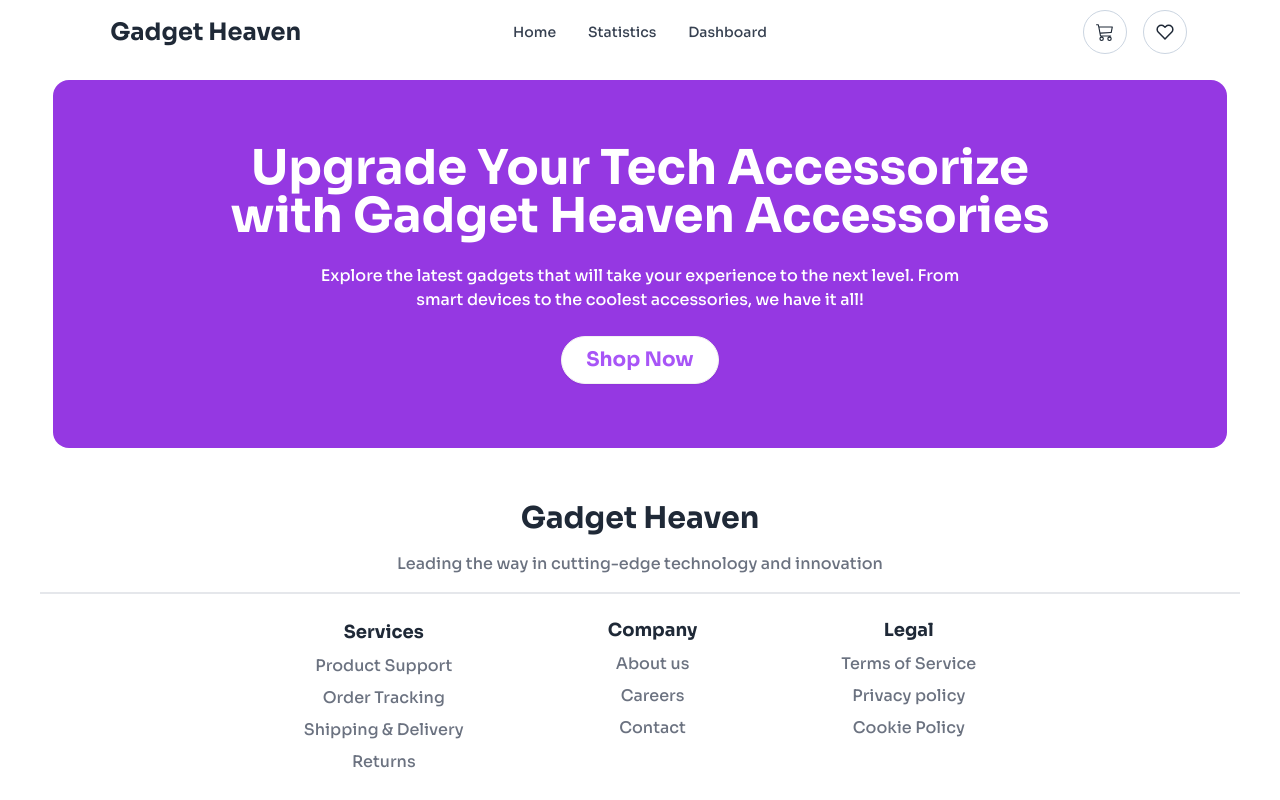
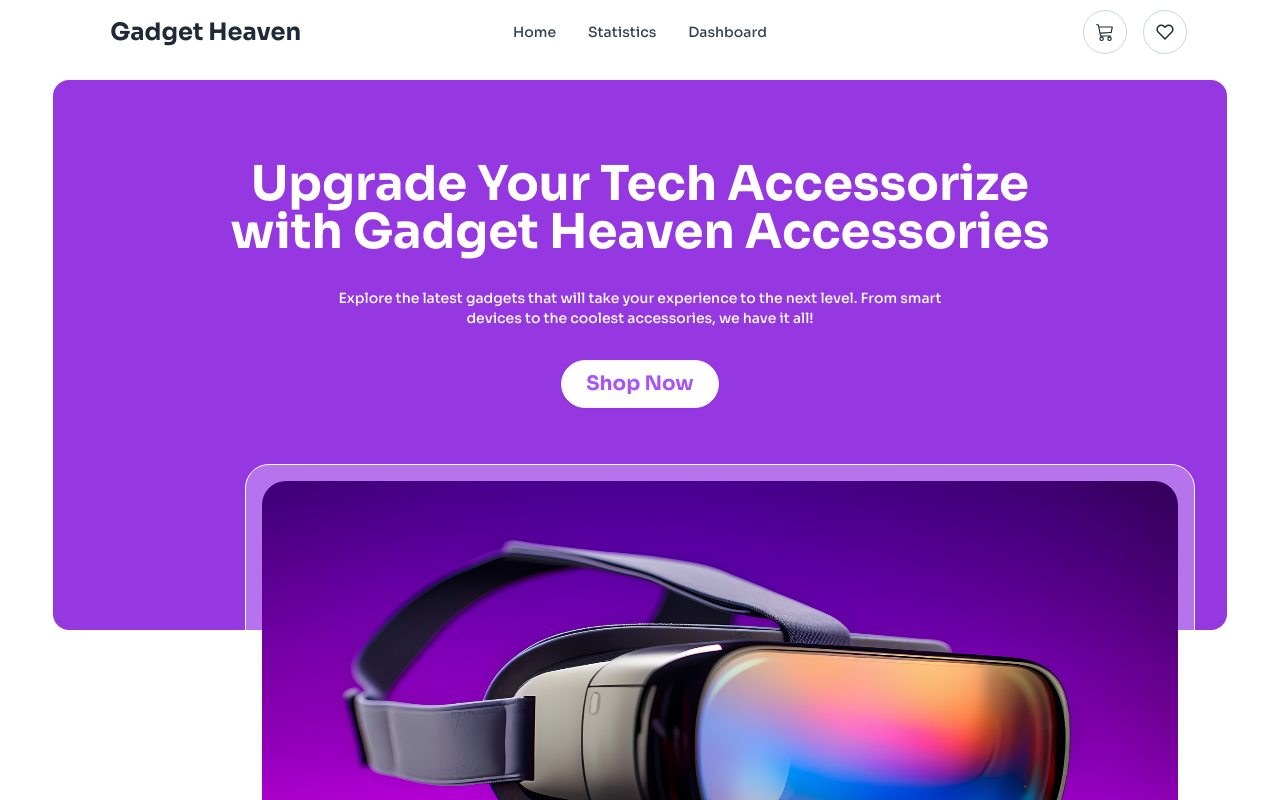
Before and after one commit to ssmahim01/mz-shop, a React (Vite) app: page / in a window 1280 px wide. Shown: the top 800 px of the page. Built offline with nearby package versions, Linux system fonts and the light colour scheme.

Commit message:
Added BannerImg component with Updated Banner and Footer components and Updated Home page with main Layout

```diff
--- a/src/components/Banner.jsx
+++ b/src/components/Banner.jsx
@@ -1,13 +1,20 @@
+import { useNavigate } from "react-router-dom";
+
 const Banner = () => {
+    const navigate = useNavigate();
+
+    const handleNavigate = () => {
+        navigate('/dashboard');
+    };
 
     return (
-        <div className="md:px-40 px-10 md:py-16 py-10 my-4 relative">
-            <div className="flex flex-col justify-center items-center gap-6">
-                <h2 className="lg:text-5xl md:text-3xl text-2xl text-white font-bold text-center">Upgrade Your Tech Accessorize with Gadget Heaven Accessories</h2>
+        <div className="lg:px-40 px-10 lg:pt-20 pt-10 lg:h-[550px] md:h-[500px] h-[380px] my-4">
+            <div className="flex flex-col justify-center items-center md:gap-8 gap-4">
+                <h2 className="lg:text-5xl md:text-3xl text-lg text-white font-bold text-center">Upgrade Your Tech Accessorize with Gadget Heaven Accessories</h2>
 
-                <p className="text-white font-medium text-center w-3/4">Explore the latest gadgets that will take your experience to the next level. From smart devices to the coolest accessories, we have it all!</p>
+                <p className="text-sm text-white font-medium text-center lg:w-3/4 w-11/12">Explore the latest gadgets that will take your experience to the next level. From smart devices to the coolest accessories, we have it all!</p>
 
-                <button className="btn rounded-full px-6 bg-white text-purple-500 text-xl font-bold">Shop Now</button>
+                <button onClick={handleNavigate} className="btn rounded-full px-6 bg-white text-purple-500 text-xl font-bold">Shop Now</button>
             </div>
         </div>
     );
--- /dev/null
+++ b/src/components/BannerImg.jsx
@@ -0,0 +1,11 @@
+const BannerImg = () => {
+    return (
+        <div className="border border-white rounded-3xl p-4 w-4/5 lg:w-[950px] h-full lg:h-[500px] mx-auto" style={{
+            backgroundColor: 'rgba(255, 255, 255, 0.3)'
+        }}>
+            <img className="w-full h-full rounded-3xl" src="/assets/banner.jpg" alt="Image of Banner" />
+        </div>
+    );
+};
+
+export default BannerImg;
--- a/src/components/Footer.jsx
+++ b/src/components/Footer.jsx
@@ -9,7 +9,7 @@ const Footer = () => {
         <div className="border border-gray-200 lg:w-[1200px]"></div>
       </nav>
 
-      <div className="flex flex-wrap justify-between items-center lg:px-10 lg:mt-0 mt-8 lg:-space-y-9 space-y-4">
+      <div className="flex flex-wrap justify-between items-center lg:px-10 lg:mt-0 mt-8 md:-space-y-9 space-y-4">
         <nav className="flex flex-col gap-2 text-gray-500 font-medium">
           <h2 className="text-lg font-bold text-gray-800">Services</h2>
           <a className="link link-hover">Product Support</a>
@@ -17,13 +17,13 @@ const Footer = () => {
           <a className="link link-hover">Shipping & Delivery</a>
           <a className="link link-hover">Returns</a>
         </nav>
-        <nav className="flex flex-col gap-2 text-gray-500 font-medium lg:ml-36 ml-3">
+        <nav className="flex flex-col gap-2 text-gray-500 font-medium lg:ml-36 md:ml-24 ml-3">
           <h2 className="text-lg font-bold text-gray-800">Company</h2>
           <a className="link link-hover">About us</a>
           <a className="link link-hover">Careers</a>
           <a className="link link-hover">Contact</a>
         </nav>
-        <nav className="flex flex-col gap-2 text-gray-500 font-medium lg:ml-36 ml-3">
+        <nav className="flex flex-col gap-2 text-gray-500 font-medium lg:ml-36 md:ml-24 ml-3">
           <h2 className="text-lg font-bold text-gray-800">Legal</h2>
           <a className="link link-hover">Terms of Service</a>
           <a className="link link-hover">Privacy policy</a>
--- a/src/layouts/Layout.jsx
+++ b/src/layouts/Layout.jsx
@@ -8,7 +8,7 @@ const Layout = () => {
     <div>
       <div className="w-11/12 mx-auto">
        <Navbar></Navbar>
-        <div className="min-h-[calc(100vh-420px)]">
+        <div className="min-h-[calc(100vh+350px)]">
           <Outlet />
         </div>
       </div>
--- a/src/pages/Home.jsx
+++ b/src/pages/Home.jsx
@@ -1,11 +1,17 @@
 import Banner from "../components/Banner";
+import BannerImg from "../components/BannerImg";
 
 const Home = () => {
-  return <div>
-    <div className="bg-bannerColor rounded-2xl">
-    <Banner></Banner>
+  return (
+    <div>
+      <div className="bg-bannerColor rounded-2xl relative">
+        <Banner></Banner>
+      <div className="absolute lg:top-96 lg:left-48 md:top-80 top-72">
+        <BannerImg></BannerImg>
+      </div>
+      </div>
     </div>
-  </div>;
+  );
 };
 
 export default Home;
```
